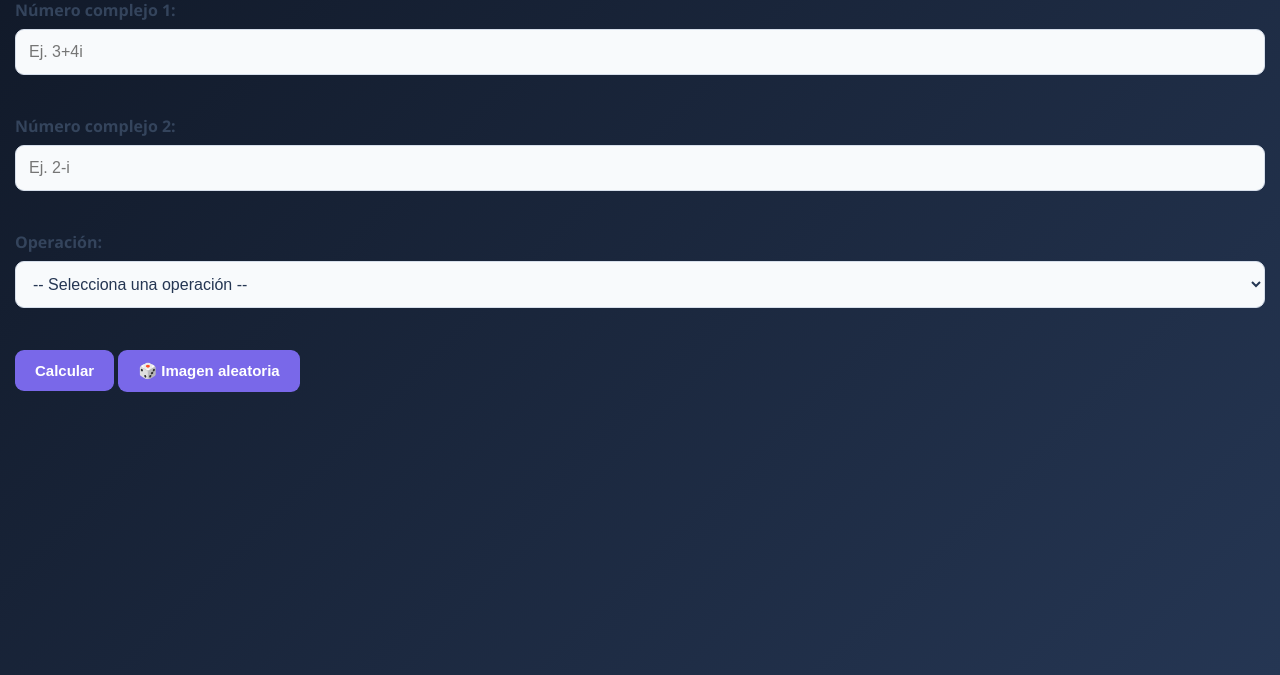
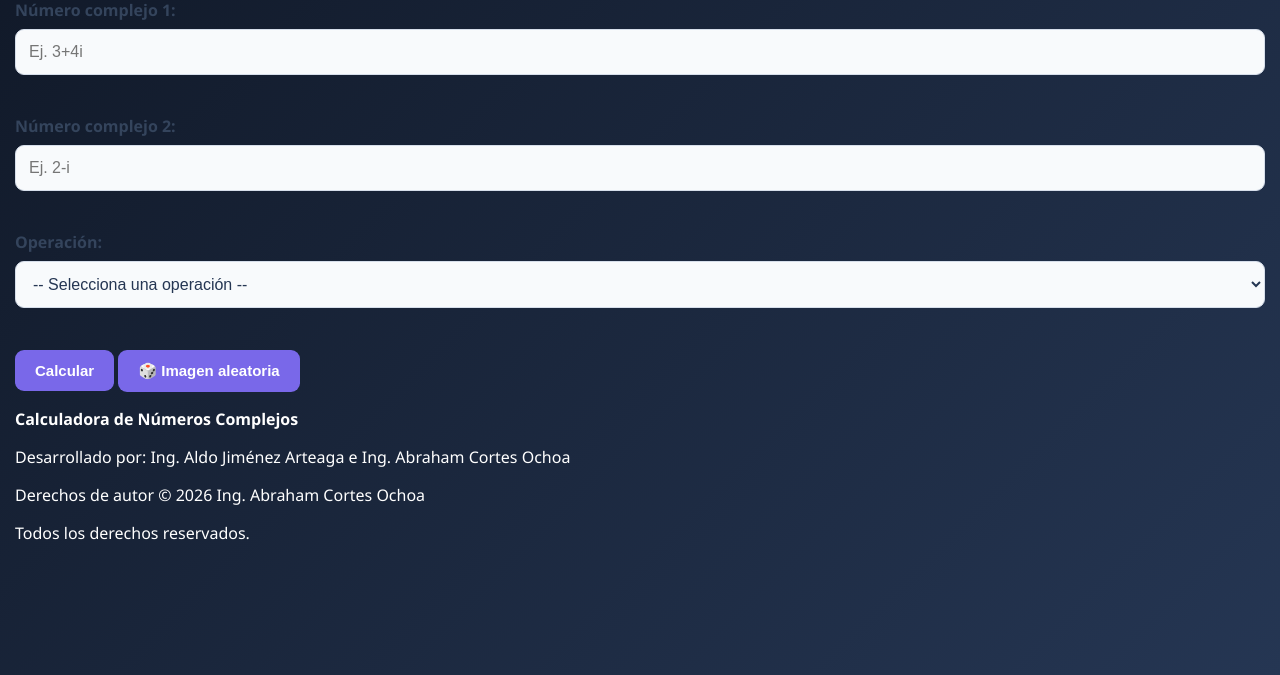
Before and after one commit to abrahamcortes1503-ui/ComplexMath, a Django app: page / in a window 1280 px wide. Shown: the part 125-800 px from the top of the page. Run offline with Django 5.2, Linux system fonts and the light colour scheme.

Commit message:
Update index.html

```diff
--- a/templates/complejos/index.html
+++ b/templates/complejos/index.html
@@ -173,6 +173,27 @@
 
     {% endif %}
 
+
+ <footer class="footer-creditos">
+
+    <p>
+        <strong>Calculadora de Números Complejos</strong>
+    </p>
+
+    <p>
+        Desarrollado por: Ing. Aldo Jiménez Arteaga e Ing. Abraham Cortes Ochoa
+    </p>
+
+    <p>
+        Derechos de autor © 2026 Ing. Abraham Cortes Ochoa
+    </p>
+
+    <p>
+        Todos los derechos reservados.
+    </p>
+
+</footer>
+
 <script src="{% static 'js/app.js' %}"></script>
 </body>
 </html>
```
